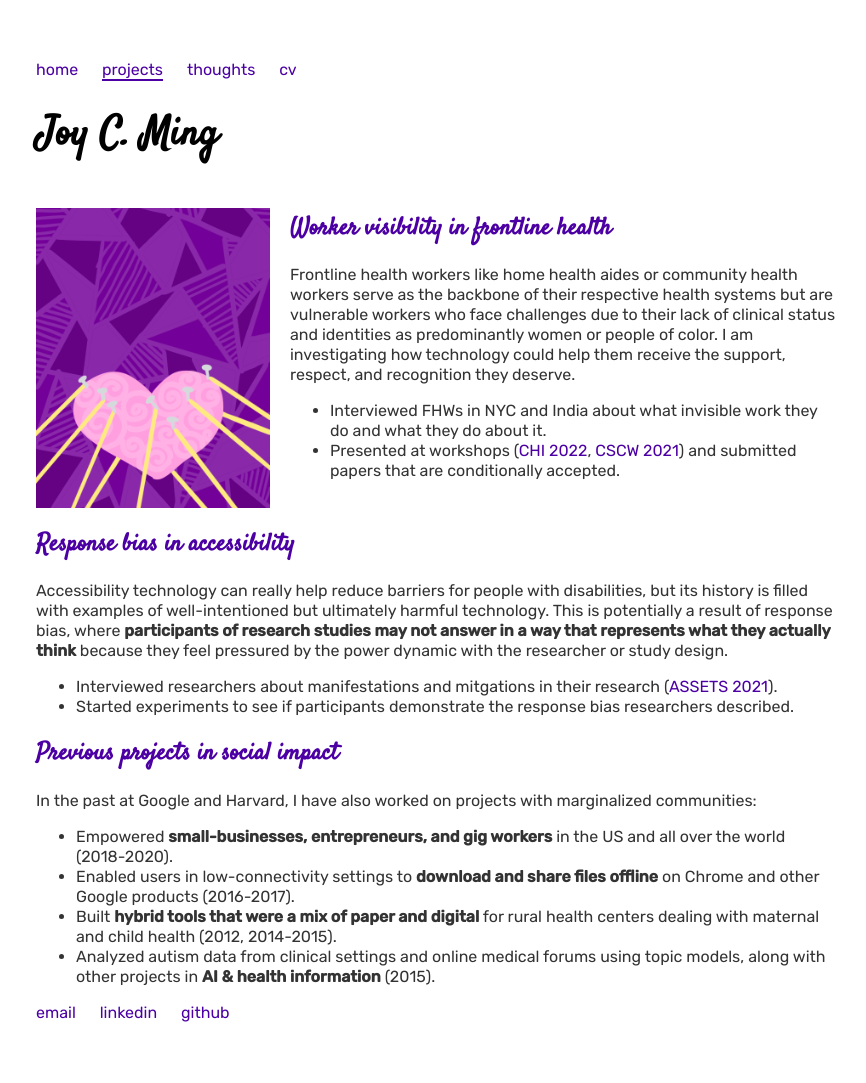
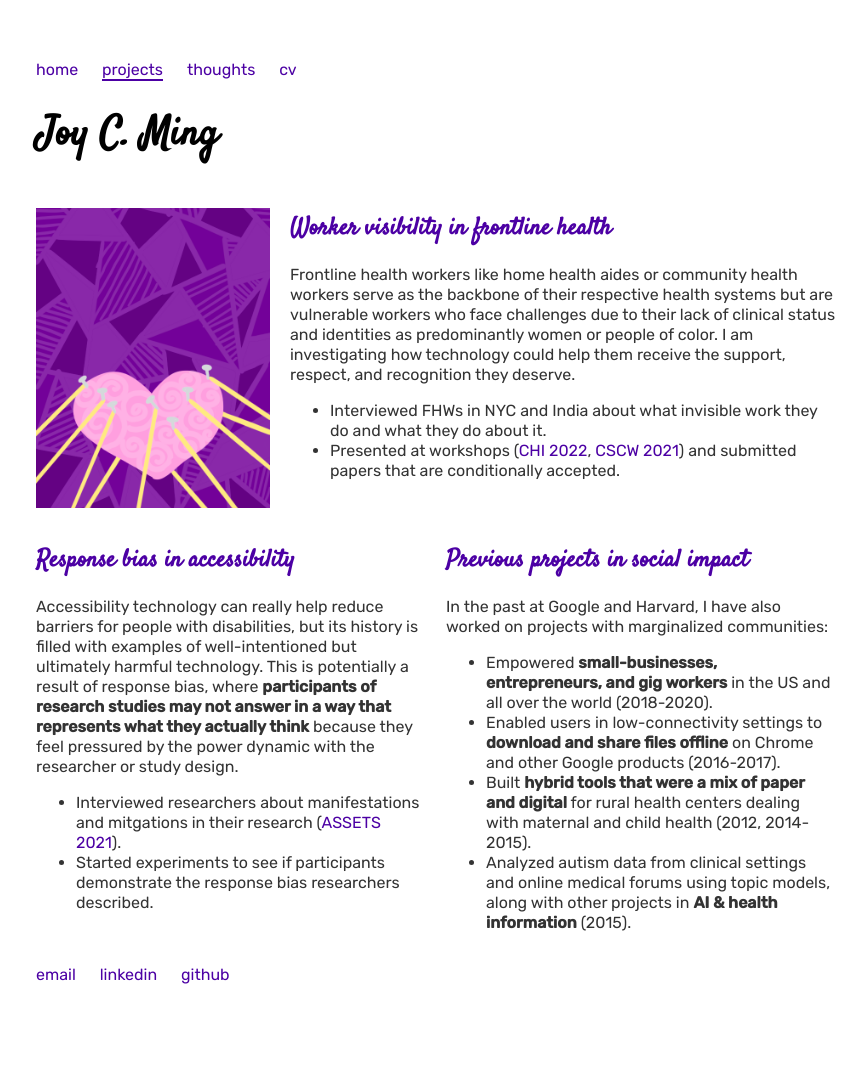
Before and after one commit to jming/jming.github.io, a Jekyll site: the page built from projects/index.html, in a window 1280 px wide. Shown: the whole page, without its empty margins (204-1070 px from the left). Built offline with Jekyll 4.4.1, drawn with Linux system fonts in a browser that asks for light colours; after the commit the page ends 1045 px from its top, so only the background shows below that.

Commit message:
Update index.html

```diff
--- a/projects/index.html
+++ b/projects/index.html
@@ -26,6 +26,9 @@ order: 1
 	</div>
 	<p></p>
 
+	<div class="row">
+
+		<div class="left-text column">
 			<h2>Response bias in accessibility</h2>
 			<p>Accessibility technology can really help reduce barriers for people with disabilities, but its history is filled with examples of well-intentioned but ultimately harmful technology. This is potentially a result of response bias, where <b>participants of research studies may not answer in a way that represents what they actually think</b> because they feel pressured by the power dynamic with the researcher or study design.
 
@@ -35,7 +38,9 @@ order: 1
 				</ul>
 
 			</p>
+		</div>
 
+		<div class="right-text column">
 			<h2>Previous projects in social impact</h2>
 			<p>In the past at Google and Harvard, I have also worked on projects with marginalized communities:
 
@@ -47,5 +52,7 @@ order: 1
 				</ul>
 
 			</p>
+		</div>
+	</div>
 
 </div>
```
Lines whose indentation alone changed are shown as unchanged.
